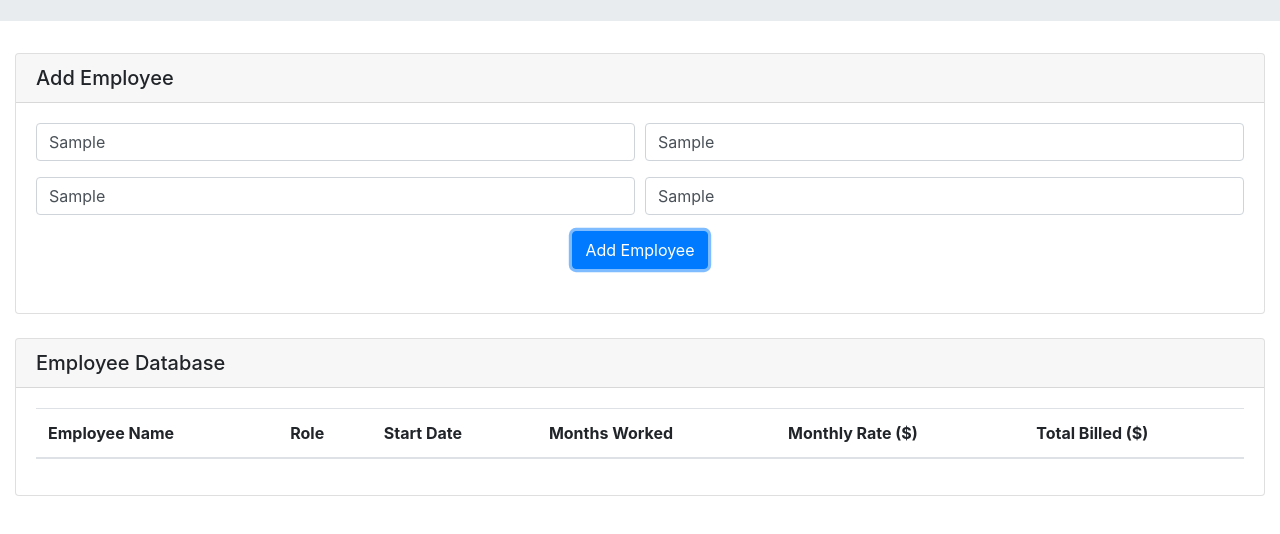
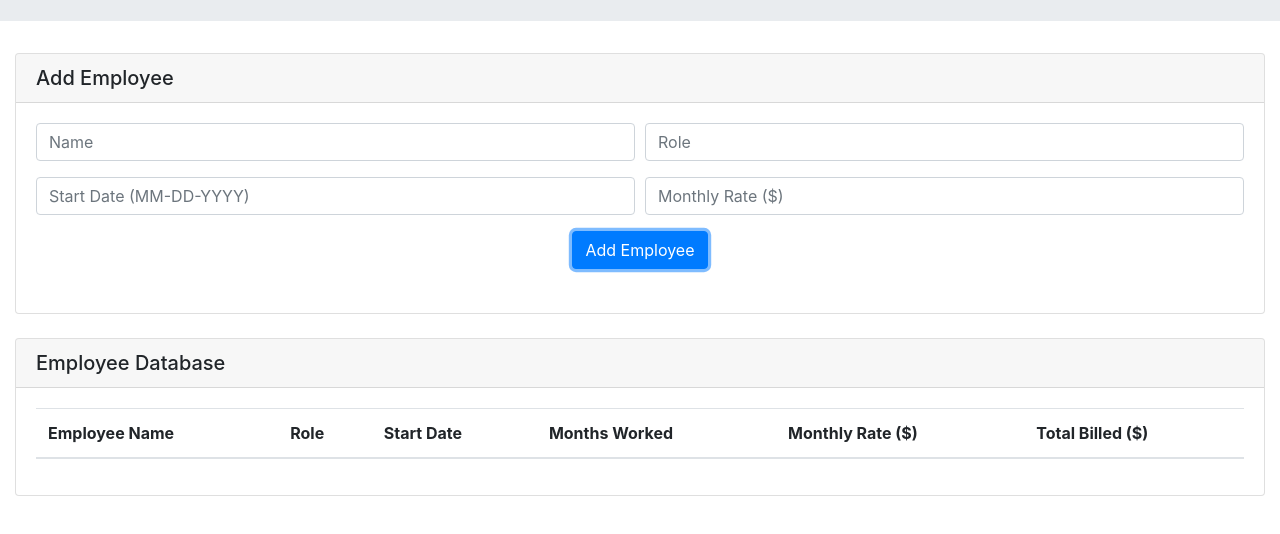
Before and after one commit to v-tank/Employee-Data-Management, a plain HTML site: page index.html in a window 1280 px wide. Both pictures are taken after typing "Sample", "Sample", "Sample", "Sample" into the empty fields and a click on the button "Add Employee". Shown: the part 116-650 px from the top of the page. Drawn offline with nearby package versions, Linux system fonts and the light colour scheme; no server answers.

Commit message:
fixed moment calculations

```diff
--- a/app.js
+++ b/app.js
@@ -29,6 +29,11 @@ $("#addButton").on("click", function(event) {
 	}
 
 	database.ref().push(objectToPush);
+
+	$("#name-input").val("");
+	$("#role-input").val("");
+	$("#start-date-input").val("");
+	$("#monthly-rate-input").val("");
 	// Dynamically create the rows
 });
 
@@ -39,8 +44,13 @@ database.ref().on("child_added", function(snapshot) {
 	var retrievedRole = snapshot.val().role;
 	var retrievedStartDate = snapshot.val().startDate;
 	var retrievedMonthlyRate = snapshot.val().monthlyRate;
-	var formattedDate = moment(retrievedStartDate, "MM-DD-YY");
+	console.log("Retrieved date is: " + retrievedStartDate);
+	var formattedDate = moment(retrievedStartDate).format("MM-DD-YY");
 	var monthsWorked = moment().diff(formattedDate, 'months');
+
+	console.log("Formatted date: " + formattedDate);
+	console.log("Months worked: " + monthsWorked);
+
 	var billedDollars = monthsWorked * retrievedMonthlyRate;
 
 	var newRow = $("<tr><td>" + retrievedName + "</td><td>" + retrievedRole + "</td><td>" + retrievedStartDate + "</td><td>" + monthsWorked + "</td><td>" + retrievedMonthlyRate + "</td><td>" + billedDollars + "</td></tr>");
--- a/index.html
+++ b/index.html
@@ -41,7 +41,7 @@
 			  </div>
 			  <div class="form-row">
 			    <div class="form-group col-md-6">
-			      <input type="text" class="form-control" id="start-date-input" placeholder="Start Date (MM-DD-YY)">
+			      <input type="text" class="form-control" id="start-date-input" placeholder="Start Date (MM-DD-YYYY)">
 			    </div>
 			    <div class="form-group col-md-6">
 			      <input type="text" class="form-control" id="monthly-rate-input" placeholder="Monthly Rate ($)">
```
